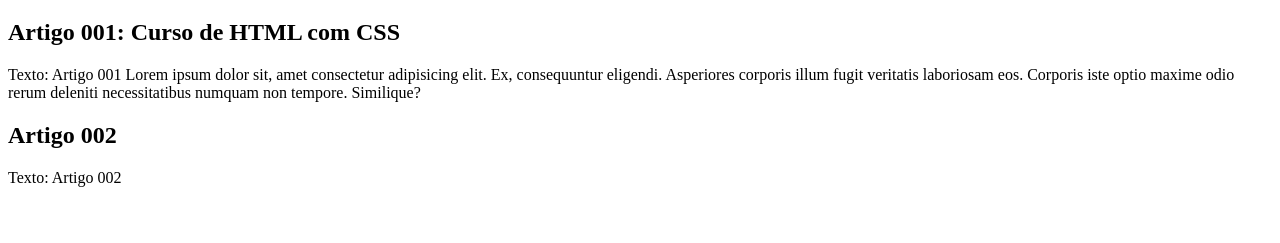
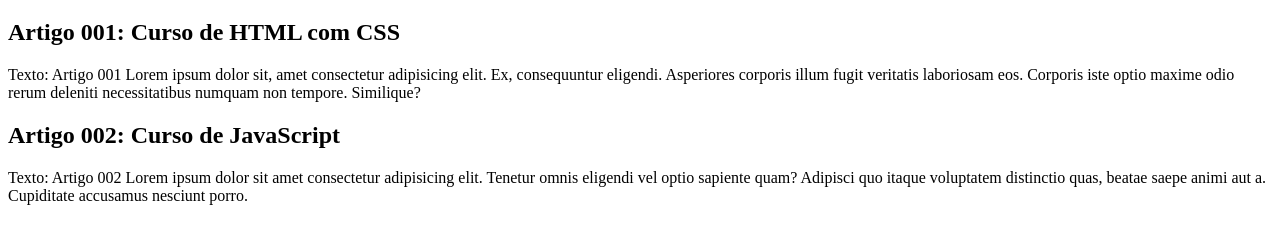
Before and after one commit to EmanuelaVieira/projeto-site, a plain HTML site: page index.html in a window 1280 px wide. Shown: the part 61-304 px from the top of the page. Drawn offline with Linux system fonts and the light colour scheme.

Commit message:
artigo 002 adicionado
resolvido a tag main

```diff
--- a/index.html
+++ b/index.html
@@ -6,8 +6,10 @@
     <title>Site do Git/GitHub</title>
 </head>
 <body>
-    <head>
-        <h1>Cursos Grátis</h1>
+    <main>
+        <header>
+            <h1>Cursos Grátis</h1>
+        </header>
         <article>
             <h2>Artigo 001: Curso de HTML com CSS</h2>
             <p>
@@ -16,9 +18,12 @@
             </p>
         </article>
         <article>
-            <h2>Artigo 002</h2>
-            <p>Texto: Artigo 002</p>
+            <h2>Artigo 002: Curso de JavaScript</h2>
+            <p>
+                Texto: Artigo 002
+                Lorem ipsum dolor sit amet consectetur adipisicing elit. Tenetur omnis eligendi vel optio sapiente quam? Adipisci quo itaque voluptatem distinctio quas, beatae saepe animi aut a. Cupiditate accusamus nesciunt porro.
+            </p>
         </article>
-    </head>
+    </main>
 </body>
 </html>
```
